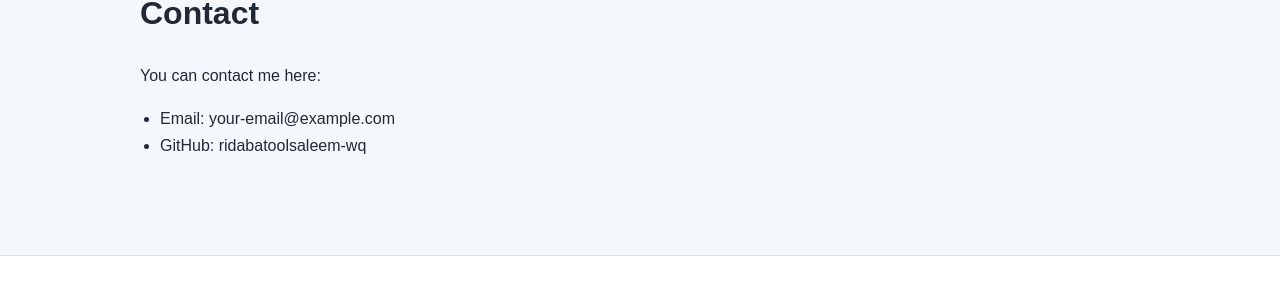
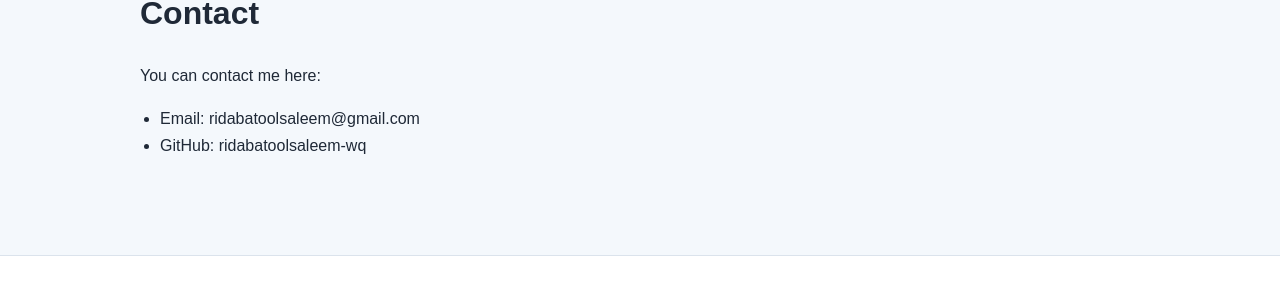
Before and after one commit to ridabatoolsaleem-wq/rida_batool, a Jekyll site: the page built from contact.md, in a window 1280 px wide. Shown: the part 160-457 px from the top of the page. Built offline with Jekyll 4.4.1, drawn with Linux system fonts in a browser that asks for light colours.

Commit message:
Update contact.md

```diff
--- a/contact.md
+++ b/contact.md
@@ -8,5 +8,5 @@ permalink: /contact/
 
 You can contact me here:
 
-- Email: your-email@example.com
+- Email: ridabatoolsaleem@gmail.com
 - GitHub: ridabatoolsaleem-wq
```
